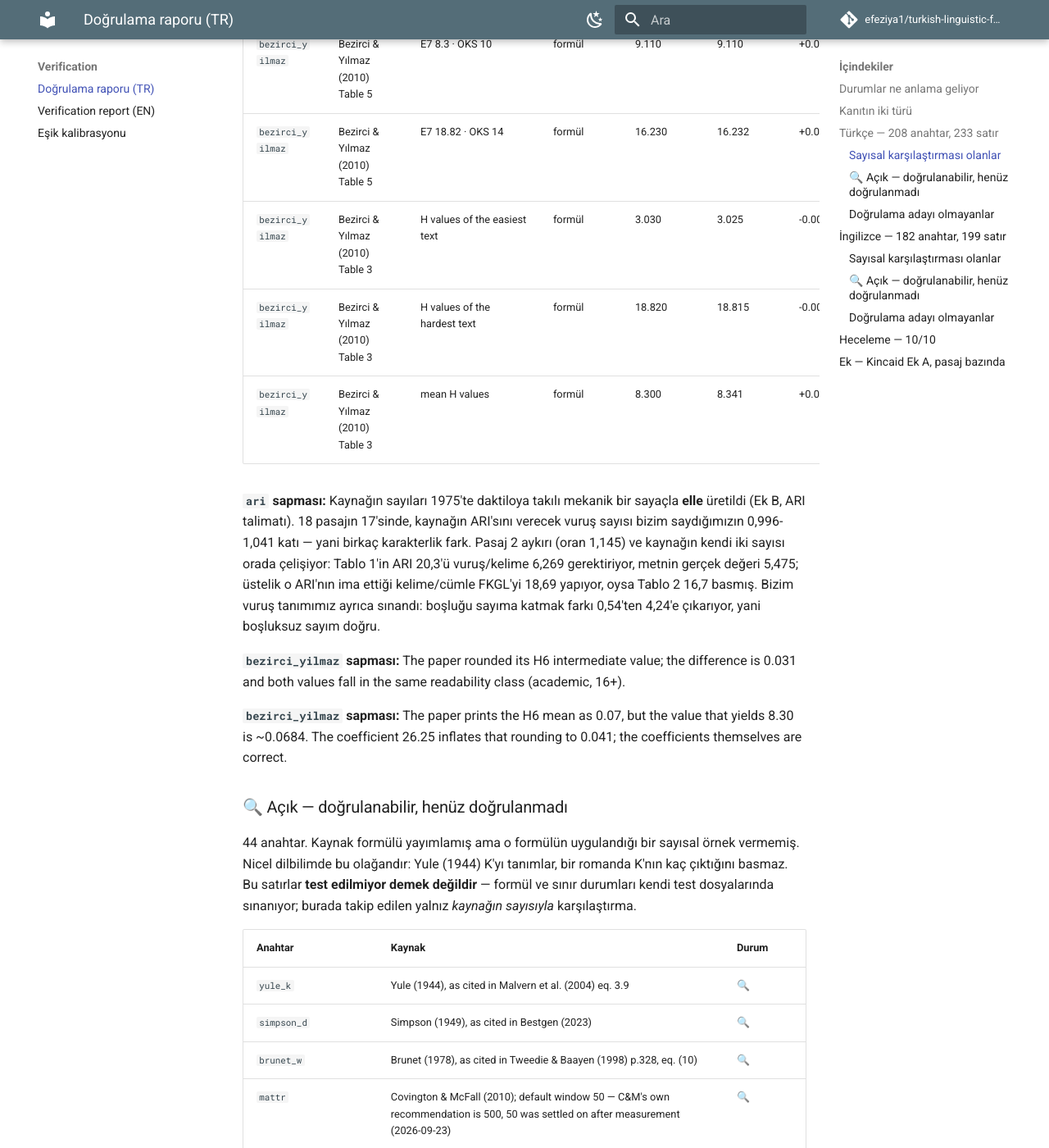
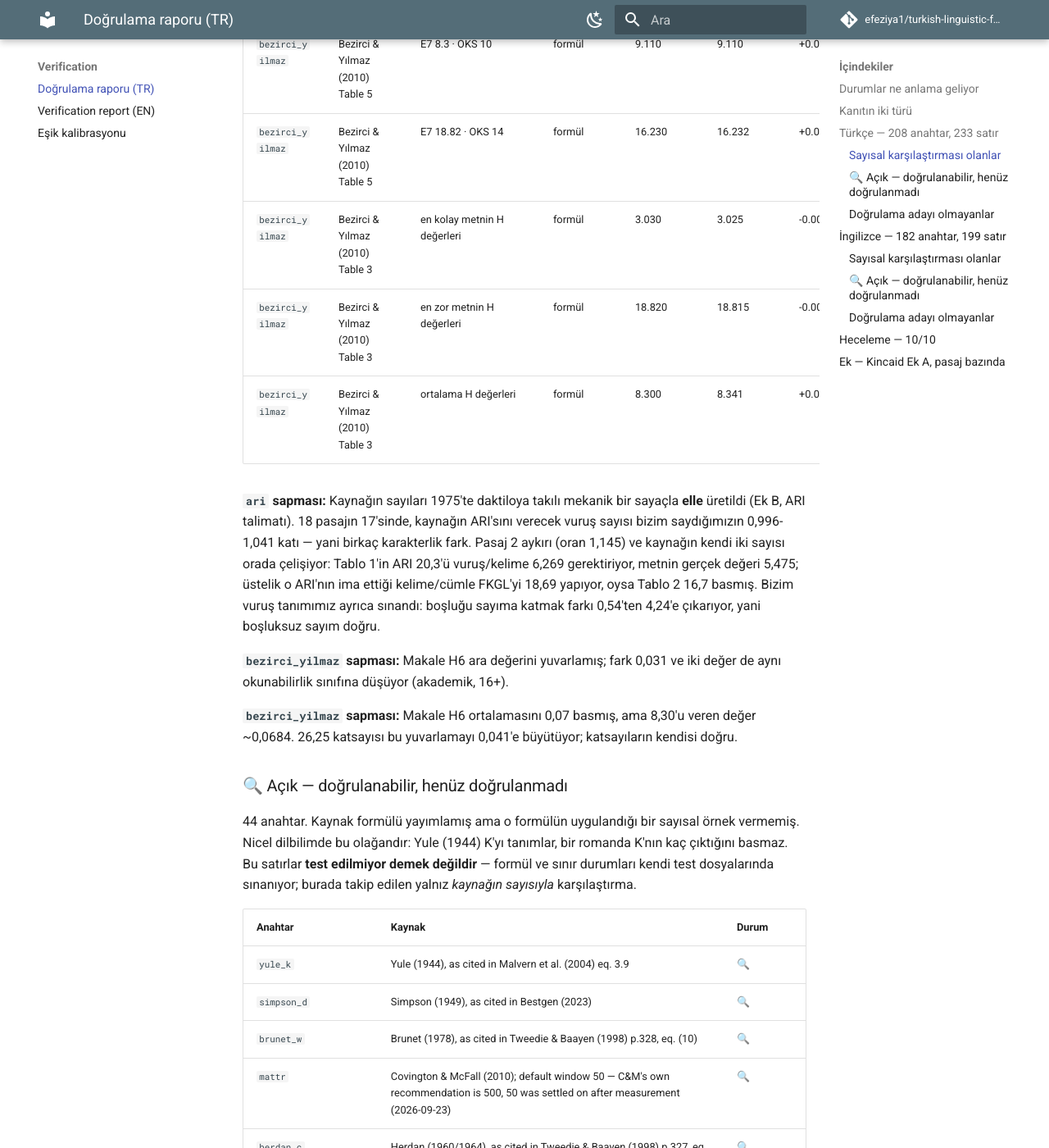
Before and after one commit to efeziya1/turkish-linguistic-features, an MkDocs documentation site: the page built from docs/dogrulama-raporu.md, in a window 1280 px wide and 1400 px high, scrolled down 5303 px. Shown: the whole window at 82% size. Built offline with MkDocs 1.6.1 and Material for MkDocs 9.7.7, drawn with Linux system fonts in a browser that asks for light colours; comment, search, counter and statistics services are not loaded; some of the changed text lies outside the part shown.

Commit message:
docs(verification): sapma açıklamalarını ve karşılaştırma etiketlerini iki dilli yap
Raporların ilkesi: künyeler ve kaynağın kendi etiketleri tek dilde, bizim
yazdığımız metin dile göre. Sapma gerekçeleri tek dilde yazılmıştı; EN
raporda ari/fkgl açıklaması Türkçe, TR raporda bezirci_yilmaz açıklaması
İngilizce çıkıyordu. Karşılaştırma etiketleri de ("H values of the easiest
text" gibi) TR raporda İngilizceydi.

- Karsilastirma.ornek/gerekce artık str ya da {tr, en}; seçim uret()'te
  raporun diline göre (rapor_satirlari'ndaki lang analiz dili).
- Popescu et al. (2009) künyesinde kalan "ve ark." → "et al.".
- Raporlar ve features.md yeniden üretildi; sayı ve durum sütunları
  değişmedi.

```diff
--- a/docs/dogrulama-raporu.md
+++ b/docs/dogrulama-raporu.md
@@ -76,12 +76,12 @@ Bir anahtarın birden çok kaynak örneği olabilir; her biri ayrı satır.
 | `entropy` | QUITA §6.1.12 | Text 1 · eq. (6.26) | formül | 6.438 | 6.438 | +0.000 | ✅ |
 | `entropy` | QUITA §6.1.12 | Text 2 · eq. (6.26) | formül | 6.395 | 6.395 | +0.000 | ✅ |
 | `ttr` | QUITA §6.1.1 | Text 1 · V/N = 119/179 | formül | 0.665 | 0.665 | -0.000 | ✅ |
-| `ttr` | QUITA §6.1.1 | Text 2 · V/N = 121/202 = 0.599; source printed 0.590 (typo) | formül | 0.590 | 0.599 | +0.009 | ✅ |
+| `ttr` | QUITA §6.1.1 | Text 2 · V/N = 121/202 = 0.599; kaynak 0.590 basmış (baskı hatası) | formül | 0.590 | 0.599 | +0.009 | ✅ |
 | `hapax_percentage` | QUITA §6.1.6 | Text 1 · 98/179 | formül | 0.547 | 0.547 | +0.000 | ✅ |
 | `hapax_percentage` | QUITA §6.1.6 | Text 2 · 92/202 | formül | 0.455 | 0.455 | +0.000 | ✅ |
-| `mtld` | McCarthy & Jarvis (2010) p.385 | partial factor · TTR .887 → 40.4% | formül | 0.404 | 0.404 | +0.000 | ✅ |
-| `h_point` | QUITA §6.1.2 | Text 1 · rank 5 = frequency 5 | formül | 5.000 | 5.000 | +0.000 | ✅ |
-| `h_point` | QUITA §6.1.2 | Text 2 · interpolation, eq. (6.2) | formül | 4.750 | 4.750 | +0.000 | ✅ |
+| `mtld` | McCarthy & Jarvis (2010) p.385 | kısmi faktör · TTR .887 → 40.4% | formül | 0.404 | 0.404 | +0.000 | ✅ |
+| `h_point` | QUITA §6.1.2 | Text 1 · sıra 5 = sıklık 5 | formül | 5.000 | 5.000 | +0.000 | ✅ |
+| `h_point` | QUITA §6.1.2 | Text 2 · ara değerleme, eq. (6.2) | formül | 4.750 | 4.750 | +0.000 | ✅ |
 | `vocab_richness_r1` | QUITA §6.1.3 | Text 1 · N=179, h=5 | formül | 0.835 | 0.835 | -0.000 | ✅ |
 | `vocab_richness_r1` | QUITA §6.1.3 | Text 2 · N=202, h=4.75 → ⌊h⌋=4 | formül | 0.838 | 0.838 | +0.000 | ✅ |
 | `vocab_richness_r4` | QUITA §6.1.9 | Text 1 · 1−G | formül | 0.696 | 0.696 | +0.000 | ✅ |
@@ -102,31 +102,31 @@ Bir anahtarın birden çok kaynak örneği olabilir; her biri ayrı satır.
 | `adjusted_modulus` | QUITA §6.1.13 | Text 2 · M=25.81931678 | formül | 11.200 | 11.200 | -0.000 | ✅ |
 | `writers_view_alpha` | QUITA §6.2.3 | Text 1 · arccos(−0.374487816) | formül | 1.955 | 1.955 | -0.000 | ✅ |
 | `writers_view_alpha` | QUITA §6.2.3 | Text 2 · arccos(−0.269972586) | formül | 1.844 | 1.844 | +0.000 | ✅ |
-| `activity_ratio` | QUITA §6.2.2 | Text 1 · 26 verbs / 14 adjectives | formül | 0.650 | 0.650 | +0.000 | ✅ |
-| `activity_ratio` | QUITA §6.2.2 | Text 2 · 35 verbs / 8 adjectives | formül | 0.814 | 0.814 | -0.000 | ✅ |
+| `activity_ratio` | QUITA §6.2.2 | Text 1 · 26 fiil / 14 sıfat | formül | 0.650 | 0.650 | +0.000 | ✅ |
+| `activity_ratio` | QUITA §6.2.2 | Text 2 · 35 fiil / 8 sıfat | formül | 0.814 | 0.814 | -0.000 | ✅ |
 | `arc_len_mean` | Jing & Liu (2015) p.164 | Figure 3 · 'Mr. Nixon was to…' | formül | 1.167 | 1.167 | +0.000 | ✅ |
 | `arc_len_mean` | Liu (2008) eq. (1) | 'I actually live in Beijing' · 5/4 | formül | 1.250 | 1.250 | +0.000 | ✅ |
 | `parse_depth_mean` | Jing & Liu (2015) p.164 | Figure 3 · MHD = 12/6 | formül | 2.000 | 2.000 | +0.000 | ✅ |
 | `ari` | Kincaid et al. (1975) p.8, Table 1 | Appendix A · 18 passages, mean | uçtan uca | 12.300 | 11.815 | -0.485 | 🟡 |
-| `coleman_liau` | Coleman & Liau (1975) p.284 | composition of the two equations · 13 words, 2 sentences | formül | 7.704 | 7.705 | +0.000 | ✅ |
-| `coleman_liau` | Coleman & Liau (1975) p.284, Table 1 | cloze 40.4% → grade 12 | formül | 12.000 | 11.994 | -0.006 | ✅ |
+| `coleman_liau` | Coleman & Liau (1975) p.284 | iki denklemin bileşimi · 13 kelime, 2 cümle | formül | 7.704 | 7.705 | +0.000 | ✅ |
+| `coleman_liau` | Coleman & Liau (1975) p.284, Table 1 | cloze 40.4% → 12. sınıf | formül | 12.000 | 11.994 | -0.006 | ✅ |
 | `atesman` | Ateşman (1997) | Kalyoncu & Memiş (2024) Table 9 · Text 2 | uçtan uca | 23.094 | 23.094 | -0.000 | ✅ |
-| `atesman` | Ateşman (1997) p.74 | calibration: easiest text | formül | 100.000 | 100.000 | -0.000 | ✅ |
-| `atesman` | Ateşman (1997) p.74 | calibration: hardest text | formül | 0.000 | 0.000 | +0.000 | ✅ |
+| `atesman` | Ateşman (1997) p.74 | kalibrasyon: en kolay metin | formül | 100.000 | 100.000 | -0.000 | ✅ |
+| `atesman` | Ateşman (1997) p.74 | kalibrasyon: en zor metin | formül | 0.000 | 0.000 | +0.000 | ✅ |
 | `cetinkaya_uzun` | Çetinkaya (2010) | Kalyoncu & Memiş (2024) Table 9 · Text 2 | uçtan uca | 23.084 | 23.084 | -0.000 | ✅ |
 | `bezirci_yilmaz` | Bezirci & Yılmaz (2010) | Kalyoncu & Memiş (2024) Table 9 · Text 2 | uçtan uca | 30.423 | 30.392 | -0.031 | 🟡 |
 | `bezirci_yilmaz` | Bezirci & Yılmaz (2010) Table 5 | E7 3.03 · OKS 7 | formül | 4.610 | 4.605 | -0.005 | ✅ |
 | `bezirci_yilmaz` | Bezirci & Yılmaz (2010) Table 5 | E7 8.3 · OKS 10 | formül | 9.110 | 9.110 | +0.000 | ✅ |
 | `bezirci_yilmaz` | Bezirci & Yılmaz (2010) Table 5 | E7 18.82 · OKS 14 | formül | 16.230 | 16.232 | +0.002 | ✅ |
-| `bezirci_yilmaz` | Bezirci & Yılmaz (2010) Table 3 | H values of the easiest text | formül | 3.030 | 3.025 | -0.005 | ✅ |
-| `bezirci_yilmaz` | Bezirci & Yılmaz (2010) Table 3 | H values of the hardest text | formül | 18.820 | 18.815 | -0.005 | ✅ |
-| `bezirci_yilmaz` | Bezirci & Yılmaz (2010) Table 3 | mean H values | formül | 8.300 | 8.341 | +0.041 | 🟡 |
+| `bezirci_yilmaz` | Bezirci & Yılmaz (2010) Table 3 | en kolay metnin H değerleri | formül | 3.030 | 3.025 | -0.005 | ✅ |
+| `bezirci_yilmaz` | Bezirci & Yılmaz (2010) Table 3 | en zor metnin H değerleri | formül | 18.820 | 18.815 | -0.005 | ✅ |
+| `bezirci_yilmaz` | Bezirci & Yılmaz (2010) Table 3 | ortalama H değerleri | formül | 8.300 | 8.341 | +0.041 | 🟡 |
 
 **`ari` sapması:** Kaynağın sayıları 1975'te daktiloya takılı mekanik bir sayaçla **elle** üretildi (Ek B, ARI talimatı). 18 pasajın 17'sinde, kaynağın ARI'sını verecek vuruş sayısı bizim saydığımızın 0,996-1,041 katı — yani birkaç karakterlik fark. Pasaj 2 aykırı (oran 1,145) ve kaynağın kendi iki sayısı orada çelişiyor: Tablo 1'in ARI 20,3'ü vuruş/kelime 6,269 gerektiriyor, metnin gerçek değeri 5,475; üstelik o ARI'nın ima ettiği kelime/cümle FKGL'yi 18,69 yapıyor, oysa Tablo 2 16,7 basmış. Bizim vuruş tanımımız ayrıca sınandı: boşluğu sayıma katmak farkı 0,54'ten 4,24'e çıkarıyor, yani boşluksuz sayım doğru.
 
-**`bezirci_yilmaz` sapması:** The paper rounded its H6 intermediate value; the difference is 0.031 and both values fall in the same readability class (academic, 16+).
+**`bezirci_yilmaz` sapması:** Makale H6 ara değerini yuvarlamış; fark 0,031 ve iki değer de aynı okunabilirlik sınıfına düşüyor (akademik, 16+).
 
-**`bezirci_yilmaz` sapması:** The paper prints the H6 mean as 0.07, but the value that yields 8.30 is ~0.0684. The coefficient 26.25 inflates that rounding to 0.041; the coefficients themselves are correct.
+**`bezirci_yilmaz` sapması:** Makale H6 ortalamasını 0,07 basmış, ama 8,30'u veren değer ~0,0684. 26,25 katsayısı bu yuvarlamayı 0,041'e büyütüyor; katsayıların kendisi doğru.
 
 ### 🔍 Açık — doğrulanabilir, henüz doğrulanmadı
 
@@ -355,12 +355,12 @@ Bir anahtarın birden çok kaynak örneği olabilir; her biri ayrı satır.
 | `entropy` | QUITA §6.1.12 | Text 1 · eq. (6.26) | formül | 6.438 | 6.438 | +0.000 | ✅ |
 | `entropy` | QUITA §6.1.12 | Text 2 · eq. (6.26) | formül | 6.395 | 6.395 | +0.000 | ✅ |
 | `ttr` | QUITA §6.1.1 | Text 1 · V/N = 119/179 | formül | 0.665 | 0.665 | -0.000 | ✅ |
-| `ttr` | QUITA §6.1.1 | Text 2 · V/N = 121/202 = 0.599; source printed 0.590 (typo) | formül | 0.590 | 0.599 | +0.009 | ✅ |
+| `ttr` | QUITA §6.1.1 | Text 2 · V/N = 121/202 = 0.599; kaynak 0.590 basmış (baskı hatası) | formül | 0.590 | 0.599 | +0.009 | ✅ |
 | `hapax_percentage` | QUITA §6.1.6 | Text 1 · 98/179 | formül | 0.547 | 0.547 | +0.000 | ✅ |
 | `hapax_percentage` | QUITA §6.1.6 | Text 2 · 92/202 | formül | 0.455 | 0.455 | +0.000 | ✅ |
-| `mtld` | McCarthy & Jarvis (2010) p.385 | partial factor · TTR .887 → 40.4% | formül | 0.404 | 0.404 | +0.000 | ✅ |
-| `h_point` | QUITA §6.1.2 | Text 1 · rank 5 = frequency 5 | formül | 5.000 | 5.000 | +0.000 | ✅ |
-| `h_point` | QUITA §6.1.2 | Text 2 · interpolation, eq. (6.2) | formül | 4.750 | 4.750 | +0.000 | ✅ |
+| `mtld` | McCarthy & Jarvis (2010) p.385 | kısmi faktör · TTR .887 → 40.4% | formül | 0.404 | 0.404 | +0.000 | ✅ |
+| `h_point` | QUITA §6.1.2 | Text 1 · sıra 5 = sıklık 5 | formül | 5.000 | 5.000 | +0.000 | ✅ |
+| `h_point` | QUITA §6.1.2 | Text 2 · ara değerleme, eq. (6.2) | formül | 4.750 | 4.750 | +0.000 | ✅ |
 | `vocab_richness_r1` | QUITA §6.1.3 | Text 1 · N=179, h=5 | formül | 0.835 | 0.835 | -0.000 | ✅ |
 | `vocab_richness_r1` | QUITA §6.1.3 | Text 2 · N=202, h=4.75 → ⌊h⌋=4 | formül | 0.838 | 0.838 | +0.000 | ✅ |
 | `vocab_richness_r4` | QUITA §6.1.9 | Text 1 · 1−G | formül | 0.696 | 0.696 | +0.000 | ✅ |
@@ -381,14 +381,14 @@ Bir anahtarın birden çok kaynak örneği olabilir; her biri ayrı satır.
 | `adjusted_modulus` | QUITA §6.1.13 | Text 2 · M=25.81931678 | formül | 11.200 | 11.200 | -0.000 | ✅ |
 | `writers_view_alpha` | QUITA §6.2.3 | Text 1 · arccos(−0.374487816) | formül | 1.955 | 1.955 | -0.000 | ✅ |
 | `writers_view_alpha` | QUITA §6.2.3 | Text 2 · arccos(−0.269972586) | formül | 1.844 | 1.844 | +0.000 | ✅ |
-| `activity_ratio` | QUITA §6.2.2 | Text 1 · 26 verbs / 14 adjectives | formül | 0.650 | 0.650 | +0.000 | ✅ |
-| `activity_ratio` | QUITA §6.2.2 | Text 2 · 35 verbs / 8 adjectives | formül | 0.814 | 0.814 | -0.000 | ✅ |
+| `activity_ratio` | QUITA §6.2.2 | Text 1 · 26 fiil / 14 sıfat | formül | 0.650 | 0.650 | +0.000 | ✅ |
+| `activity_ratio` | QUITA §6.2.2 | Text 2 · 35 fiil / 8 sıfat | formül | 0.814 | 0.814 | -0.000 | ✅ |
 | `arc_len_mean` | Jing & Liu (2015) p.164 | Figure 3 · 'Mr. Nixon was to…' | formül | 1.167 | 1.167 | +0.000 | ✅ |
 | `arc_len_mean` | Liu (2008) eq. (1) | 'I actually live in Beijing' · 5/4 | formül | 1.250 | 1.250 | +0.000 | ✅ |
 | `parse_depth_mean` | Jing & Liu (2015) p.164 | Figure 3 · MHD = 12/6 | formül | 2.000 | 2.000 | +0.000 | ✅ |
 | `ari` | Kincaid et al. (1975) p.8, Table 1 | Appendix A · 18 passages, mean | uçtan uca | 12.300 | 11.815 | -0.485 | 🟡 |
-| `coleman_liau` | Coleman & Liau (1975) p.284 | composition of the two equations · 13 words, 2 sentences | formül | 7.704 | 7.705 | +0.000 | ✅ |
-| `coleman_liau` | Coleman & Liau (1975) p.284, Table 1 | cloze 40.4% → grade 12 | formül | 12.000 | 11.994 | -0.006 | ✅ |
+| `coleman_liau` | Coleman & Liau (1975) p.284 | iki denklemin bileşimi · 13 kelime, 2 cümle | formül | 7.704 | 7.705 | +0.000 | ✅ |
+| `coleman_liau` | Coleman & Liau (1975) p.284, Table 1 | cloze 40.4% → 12. sınıf | formül | 12.000 | 11.994 | -0.006 | ✅ |
 | `flesch_kincaid_grade` | Kincaid et al. (1975) p.12, Table 2 | Appendix A · 18 passages, mean | uçtan uca | 10.700 | 10.362 | -0.338 | 🟡 |
 
 **`ari` sapması:** Kaynağın sayıları 1975'te daktiloya takılı mekanik bir sayaçla **elle** üretildi (Ek B, ARI talimatı). 18 pasajın 17'sinde, kaynağın ARI'sını verecek vuruş sayısı bizim saydığımızın 0,996-1,041 katı — yani birkaç karakterlik fark. Pasaj 2 aykırı (oran 1,145) ve kaynağın kendi iki sayısı orada çelişiyor: Tablo 1'in ARI 20,3'ü vuruş/kelime 6,269 gerektiriyor, metnin gerçek değeri 5,475; üstelik o ARI'nın ima ettiği kelime/cümle FKGL'yi 18,69 yapıyor, oysa Tablo 2 16,7 basmış. Bizim vuruş tanımımız ayrıca sınandı: boşluğu sayıma katmak farkı 0,54'ten 4,24'e çıkarıyor, yani boşluksuz sayım doğru.
```
Also changed, not shown: docs/reference/features.md (+1 -1 lines), docs/verification-report.md (+3 -3 lines), 2 other files.
